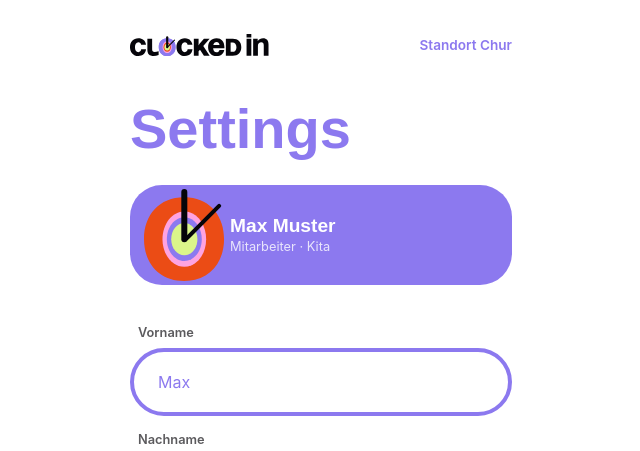
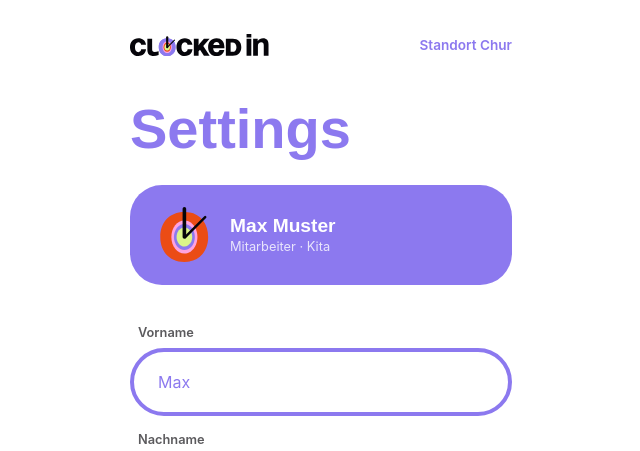
Before and after one commit to jamesrichterrrrrrrrr/Projekt_Clocked_In, a PHP site: page /settings.html in a window 1280 px wide. Shown: the top 451 px of the page, without its empty margins (319-959 px from the left). Run offline with PHP 8.4, Linux system fonts and the light colour scheme; some web fonts are replaced.

Commit message:
einstlelungen

```diff
--- a/css/style.css
+++ b/css/style.css
@@ -644,11 +644,16 @@ body.welcome-page .big-beautiful-button {
 .avatar {
     width: 60px;
     height: 60px;
-    background: rgba(255,255,255,0.2);
     border-radius: 50%;
     display: flex;
     align-items: center;
     justify-content: center;
+}
+
+.avatar img {
+  width: 55px;
+  height: 55px;
+  display: block;
 }
 
 .profile-name {
```
